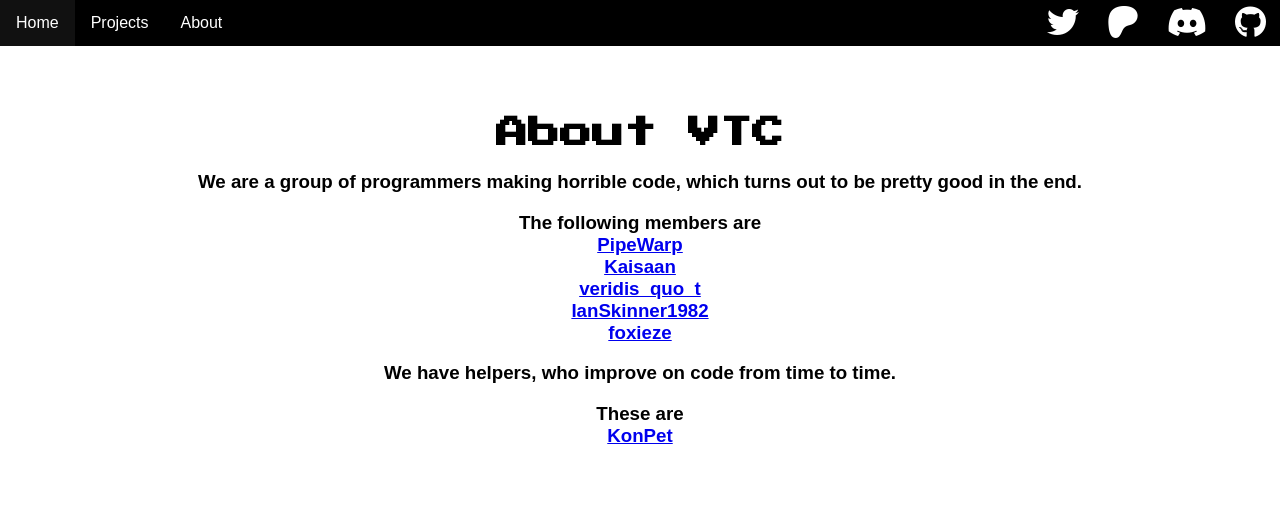
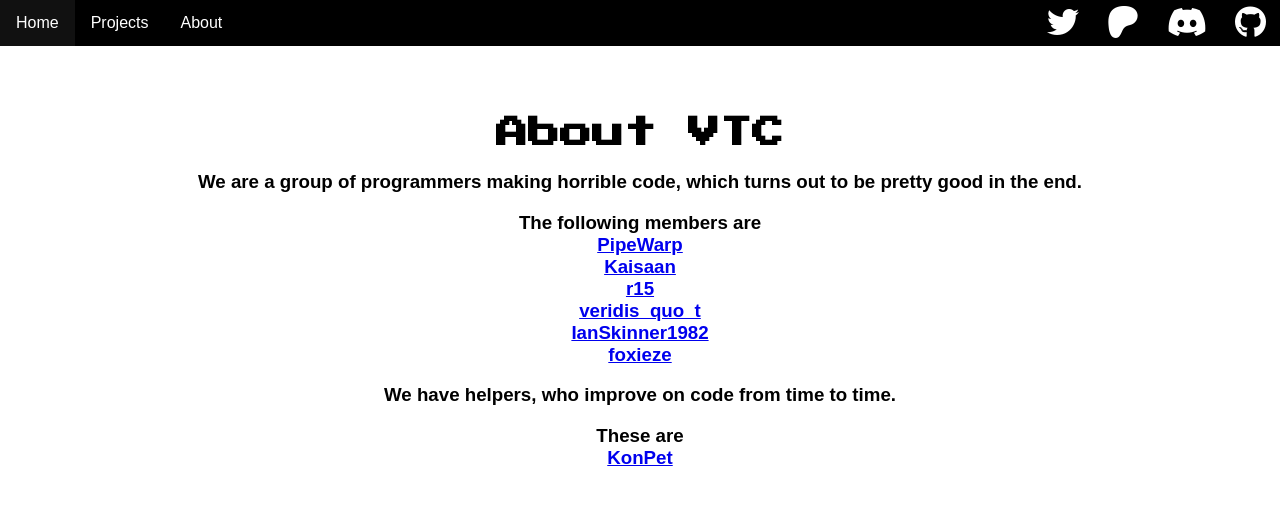
Before and after one commit to Very-Terrible-Code/vtcsite, a Jekyll site: the page built from about/index.html, in a window 1280 px wide. Shown: the top 505 px of the page. Built offline with Jekyll 4.4.1, drawn with Linux system fonts in a browser that asks for light colours; nearby versions of some CDN libraries.

Commit message:
added r15

```diff
--- a/about/index.html
+++ b/about/index.html
@@ -11,6 +11,7 @@ layout: default
     <h3>We are a group of programmers making horrible code, which turns out to be pretty good in the end.</h3>
     <h3>The following members are <br> <a target="_blank" href="https://github.com/PipeWarp">PipeWarp</a> <br>
         <a target="_blank" href="https://github.com/Kaisaan">Kaisaan</a><br>
+        <a target="_blank" href="https://github.com/R15User">r15</a><br>
         <a target="_blank" href="https://github.com/veridisquot">veridis_quo_t</a><br>
         <a target="_blank" href="https://github.com/IanSkinner1982">IanSkinner1982</a><br>
         <a target="_blank" href="https://github.com/foxieze">foxieze</a><br></h3>
```
